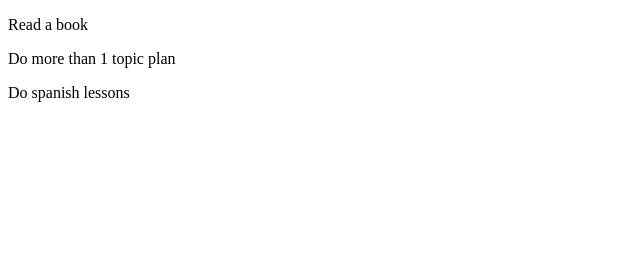
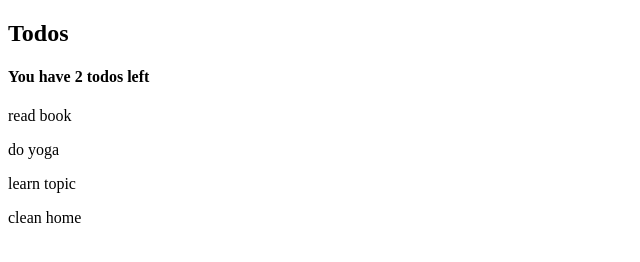
Before and after one commit to KlimaGi/js-bootcamp, a plain HTML site: page todo-app/index.html in a window 1280 px wide. Shown: the whole page, without its empty margins (0-640 px from the left). Drawn offline with Linux system fonts and the light colour scheme.

Commit message:
adding elements steps

```diff
--- a/todo-app/index.html
+++ b/todo-app/index.html
@@ -4,11 +4,7 @@
 
   </head>
   <body>
-    <p>Read a book</p>
-    <p>Do the yoga</p>
-    <p>Finish the topic</p>
-    <p>Do more than 1 topic plan</p>
-    <p>Do spanish lessons</p>
+    <h2>Todos</h2>
     <script src="todo-app.js" ></script>
   </body>
 </html>
--- a/todo-app/todo-app.js
+++ b/todo-app/todo-app.js
@@ -1,6 +1,31 @@
-const ps = document.querySelectorAll("p");
-ps.forEach((p) => {
-  if (p.textContent.includes("the")) {
-    p.remove();
-  }
+const todos = [
+  {
+    text: "read book",
+    completed: false,
+  },
+  {
+    text: "do yoga",
+    completed: true,
+  },
+  {
+    text: "learn topic",
+    completed: true,
+  },
+  {
+    text: "clean home",
+    completed: false,
+  },
+];
+
+// You have 2 todos left
+// p tag for every todo
+const incompleteTodos = todos.filter((todo) => !todo.completed);
+const summary = document.createElement("h4");
+summary.textContent = `You have ${incompleteTodos.length} todos left`;
+document.querySelector("body").appendChild(summary);
+
+todos.forEach((todo) => {
+  const p = document.createElement("p");
+  p.textContent = todo.text;
+  document.querySelector("body").appendChild(p);
 });
```
Also changed, not shown: notes-app/notes-app.js (+20 -0 lines).
